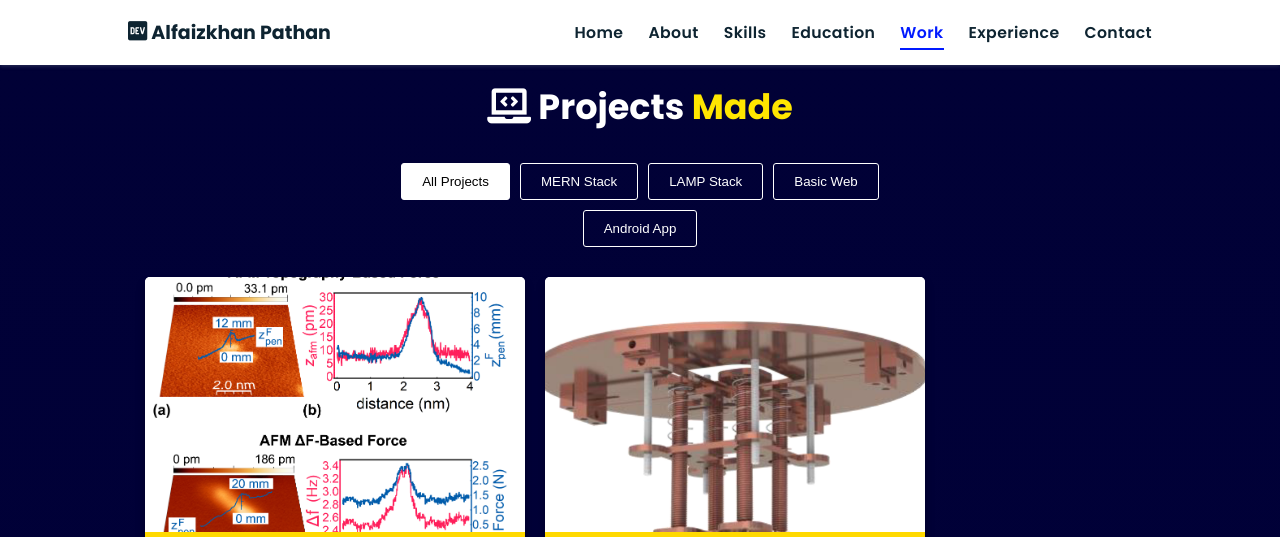
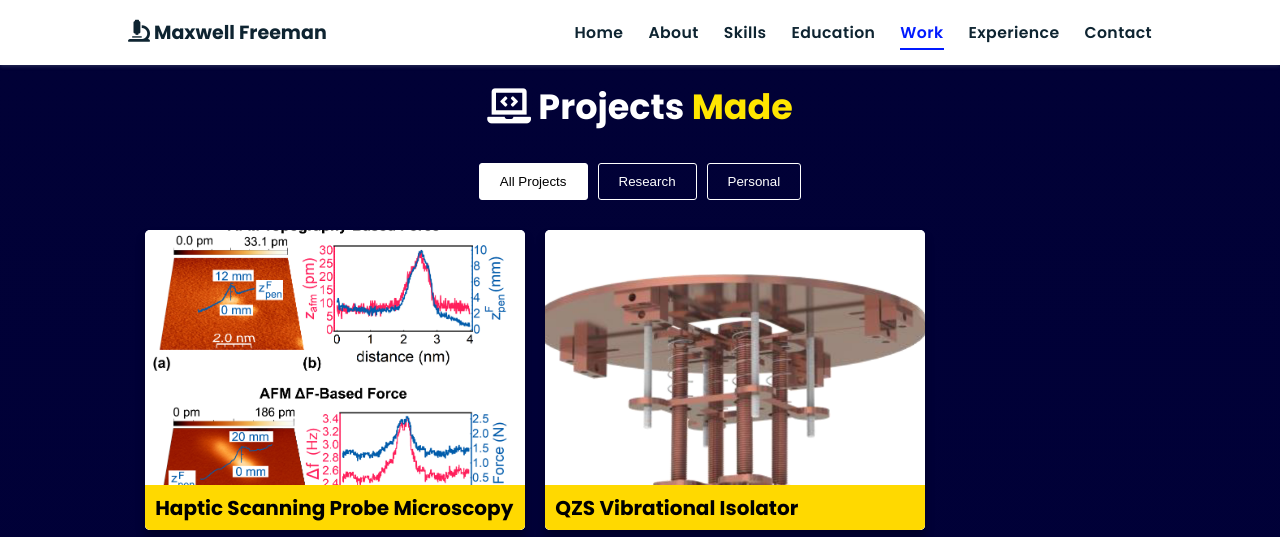
Before and after one commit to freeman-maxwell/freeman-maxwell.github.io, a plain HTML site: page projects/index.html in a window 1280 px wide. Shown: the top 537 px of the page. Drawn offline with nearby package versions, Linux system fonts and the light colour scheme.

Commit message:
changed icons
changed fontawesome icons

```diff
--- a/projects/index.html
+++ b/projects/index.html
@@ -8,13 +8,13 @@
     <!-- Font Awesome -->
     <link rel="stylesheet" href="https://cdnjs.cloudflare.com/ajax/libs/font-awesome/5.15.3/css/all.min.css" integrity="sha512-iBBXm8fW90+nuLcSKlbmrPcLa0OT92xO1BIsZ+ywDWZCvqsWgccV3gFoRBv0z+8dLJgyAHIhR35VZc2oM/gI1w==" crossorigin="anonymous" referrerpolicy="no-referrer" />
     <link id='favicon' rel="shortcut icon" href="/assets/images/favicon.png" type="image/x-png">
-    <title>Projects | Portfolio Alfaizkhan Pathan</title>
+    <title>Maxwell Freeman</title>
 </head>
 <body oncontextmenu="return false">
 
 <!-- navbar starts -->
 <header>
-        <a href="/" class="logo"><i class="fab fa-dev"></i> Alfaizkhan Pathan</a>
+        <a href="/" class="logo"><i class="fas fa-microscope"></i>  Maxwell Freeman</a>
 
         <div id="menu" class="fas fa-bars"></div>
         <nav class="navbar">
@@ -38,10 +38,10 @@
 
   <div id="filters" class="button-group">
     <button class="btn is-checked" data-filter="*">All Projects</button>
-    <button class="btn" data-filter=".mern">MERN Stack</button>
-    <button class="btn" data-filter=".lamp">LAMP Stack</button>
-    <button class="btn" data-filter=".basicweb">Basic Web</button>
-    <button class="btn" data-filter=".android">Android App</button>
+    <button class="btn" data-filter=".research">Research</button>
+    <button class="btn" data-filter=".personal">Personal</button>
+    <!--<button class="btn" data-filter=".basicweb">Basic Web</button>
+    <button class="btn" data-filter=".android">Android App</button>-->
   </div>
 
   <div class="box-container">
--- a/projects/projects.json
+++ b/projects/projects.json
@@ -3,7 +3,7 @@
     "name": "Haptic Scanning Probe Microscopy",
     "desc": "Exploring Perceived Forces for Optimal Intuition-Driven Control",
     "image": "haptic",
-    "category": "personal",
+    "category": "research",
     "links": {
       "view": "https://arxiv.org/abs/2207.10197",
       "code": "https://github.com/HapticSPM"
@@ -13,7 +13,7 @@
     "name": "QZS Vibrational Isolator",
     "desc": "A vibrational isolator that damps low frequency vibrations from a dilution refrigerator.",
     "image": "QZS",
-    "category": "personal",
+    "category": "research",
     "links": {
       "view": "https://meetings.aps.org/Meeting/MAR23/Session/G00.232",
       "code": "./assets/docs/QZS.pdf"
@@ -23,7 +23,7 @@
     "name": "Hybrid Quantum System Progress",
     "desc": "Experimental redesign of a hybrid rydberg-atom-microwave-cavity system",
     "image": "DAMOP2023",
-    "category": "personal",
+    "category": "research",
     "links": {
       "view": "https://meetings.aps.org/Meeting/DAMOP23/Session/V01.23",
       "code": "./assets/docs/DAMOP2023.pdf"
--- a/projects/script.js
+++ b/projects/script.js
@@ -20,11 +20,11 @@ $(document).ready(function () {
 document.addEventListener('visibilitychange',
     function () {
         if (document.visibilityState === "visible") {
-            document.title = "Projects | Portfolio Alfaizkhan Pathan";
+            document.title = "Maxwell Freeman";
             $("#favicon").attr("href", "/assets/images/favicon.png");
         }
         else {
-            document.title = "Come Back To Portfolio";
+            document.title = "Maxwell Freeman";
             $("#favicon").attr("href", "/assets/images/favhand.png");
         }
     });
```
Also changed, not shown: 404.html (+1 -1 lines), experience/index.html (+1 -1 lines), index.html (+2 -2 lines), 1 other file.
